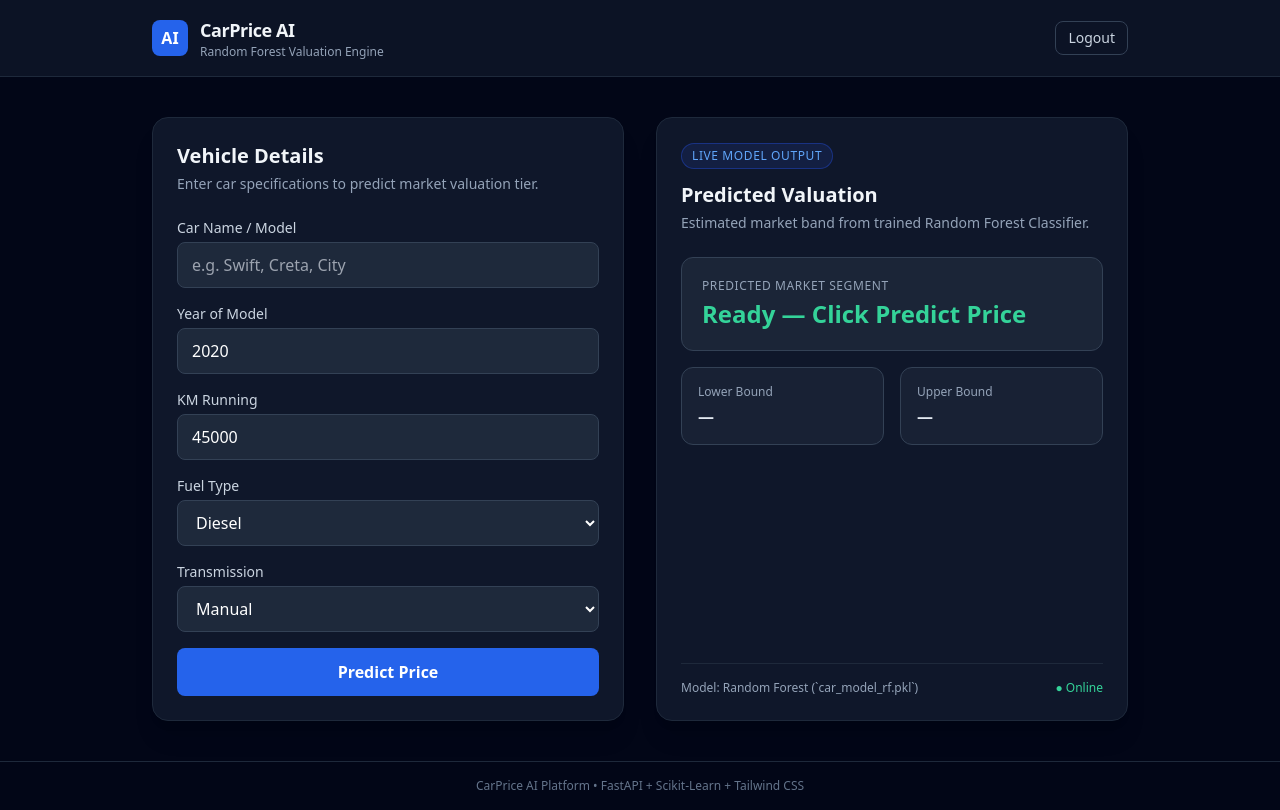
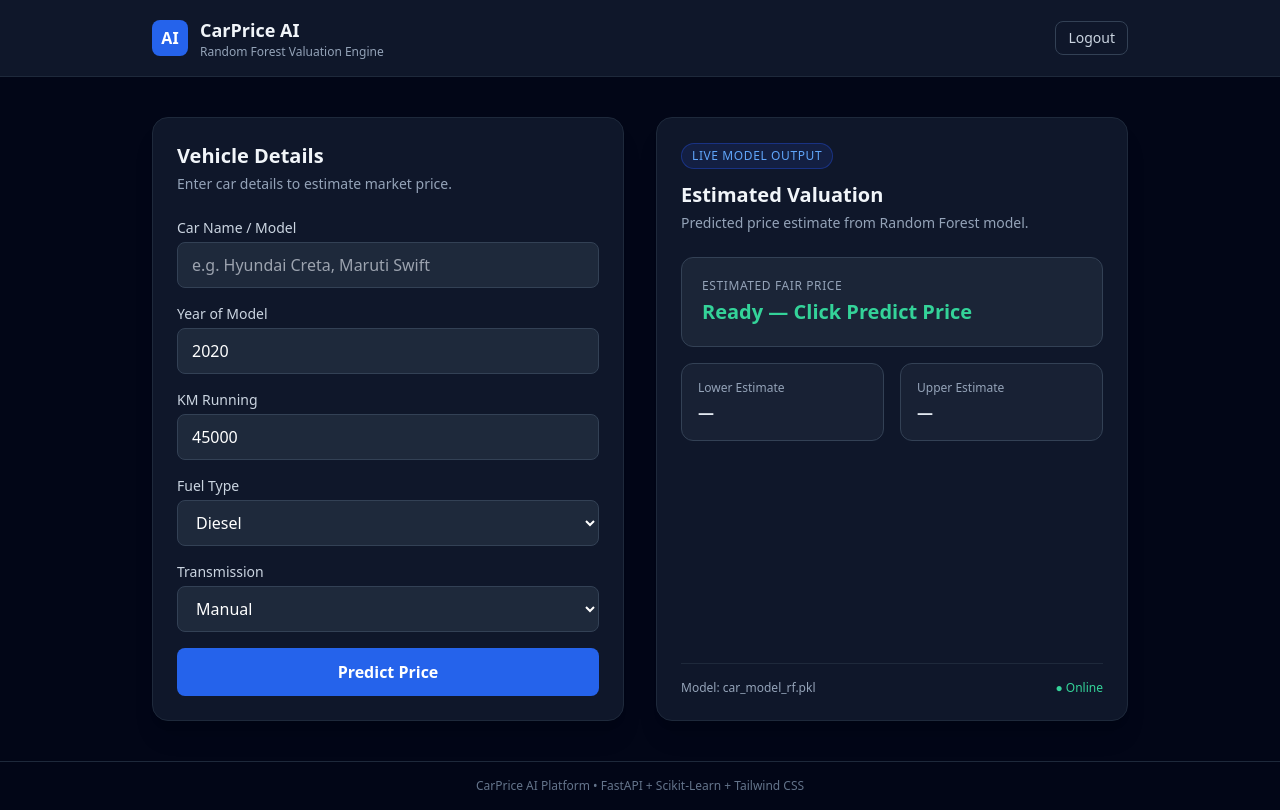
Before and after one commit to mayankbhalla02-crypto/carprice-ai, a plain HTML site: page templates/dashboard.html in a window 1280 px wide. Drawn offline with nearby package versions, Linux system fonts and the light colour scheme.

Commit message:
Refactor dashboard HTML for clarity and consistency

```diff
--- a/templates/dashboard.html
+++ b/templates/dashboard.html
@@ -7,13 +7,12 @@
   <script src="https://cdn.tailwindcss.com"></script>
 </head>
 <body class="min-h-screen bg-slate-950 text-slate-100 flex flex-col justify-between">
-  <!-- Navbar -->
-  <header class="border-b border-slate-800 bg-slate-900/80 backdrop-blur">
+  <header class="border-b border-slate-800 bg-slate-900">
     <div class="max-w-5xl mx-auto px-6 py-4 flex items-center justify-between">
       <div class="flex items-center gap-3">
         <div class="h-9 w-9 rounded-lg bg-blue-600 flex items-center justify-center font-bold text-white">AI</div>
         <div>
-          <h1 class="text-lg font-semibold tracking-tight">CarPrice AI</h1>
+          <h1 class="text-lg font-semibold">CarPrice AI</h1>
           <p class="text-xs text-slate-400">Random Forest Valuation Engine</p>
         </div>
       </div>
@@ -21,19 +20,18 @@
     </div>
   </header>
 
-  <!-- Main Content -->
   <main class="max-w-5xl w-full mx-auto px-6 py-10 grid grid-cols-1 md:grid-cols-2 gap-8">
-    <!-- Input Card -->
     <section class="bg-slate-900 border border-slate-800 rounded-2xl p-6 shadow-xl">
       <h2 class="text-xl font-semibold mb-1">Vehicle Details</h2>
-      <p class="text-sm text-slate-400 mb-6">Enter car specifications to predict market valuation tier.</p>
+      <p class="text-sm text-slate-400 mb-6">Enter car details to estimate market price.</p>
 
       <form id="predictionForm" class="space-y-4">
         <div>
-  <label for="car_name" class="block text-sm font-medium text-slate-300 mb-1">Car Name / Model</label>
-  <input type="text" id="car_name" name="car_name" placeholder="e.g. Swift, Creta, City"
-    class="w-full px-3.5 py-2.5 rounded-lg bg-slate-800 border border-slate-700 text-white focus:outline-none focus:border-blue-500" />
-</div>
+          <label for="car_name" class="block text-sm font-medium text-slate-300 mb-1">Car Name / Model</label>
+          <input type="text" id="car_name" name="car_name" placeholder="e.g. Hyundai Creta, Maruti Swift"
+            class="w-full px-3.5 py-2.5 rounded-lg bg-slate-800 border border-slate-700 text-white focus:outline-none focus:border-blue-500" />
+        </div>
+
         <div>
           <label for="year" class="block text-sm font-medium text-slate-300 mb-1">Year of Model</label>
           <input type="number" id="year" name="year" min="1995" max="2026" value="2020" required
@@ -73,40 +71,36 @@
       </form>
     </section>
 
-    <!-- Result Card -->
     <section class="bg-slate-900 border border-slate-800 rounded-2xl p-6 shadow-xl flex flex-col justify-between">
       <div>
         <span class="inline-block text-xs font-medium uppercase tracking-wider text-blue-400 bg-blue-950/60 border border-blue-800/60 px-2.5 py-1 rounded-full mb-3">
           Live Model Output
         </span>
-        <h2 class="text-xl font-semibold mb-1">Predicted Valuation</h2>
-        <p class="text-sm text-slate-400 mb-6">Estimated market band from trained Random Forest Classifier.</p>
+        <h2 class="text-xl font-semibold mb-1">Estimated Valuation</h2>
+        <p class="text-sm text-slate-400 mb-6">Predicted price estimate from Random Forest model.</p>
 
-        <!-- Error Box -->
         <div id="errorBox" class="hidden mb-4 p-3 rounded-lg bg-red-950/70 border border-red-800 text-red-200 text-sm"></div>
 
-        <!-- Fair Price Display -->
         <div class="p-5 rounded-xl bg-slate-800/80 border border-slate-700 mb-4">
-          <p class="text-xs uppercase tracking-wider text-slate-400 mb-1">Predicted Market Segment</p>
-          <p id="fairPriceDisplay" class="text-2xl font-bold text-emerald-400">Ready — Click Predict Price</p>
+          <p class="text-xs uppercase tracking-wider text-slate-400 mb-1">Estimated Fair Price</p>
+          <p id="fairPriceDisplay" class="text-xl font-bold text-emerald-400">Ready — Click Predict Price</p>
         </div>
 
-        <!-- Low / High Range -->
         <div class="grid grid-cols-2 gap-4">
           <div class="p-4 rounded-xl bg-slate-800/60 border border-slate-700">
-            <p class="text-xs text-slate-400 mb-1">Lower Bound</p>
+            <p class="text-xs text-slate-400 mb-1">Lower Estimate</p>
             <p id="lowEstDisplay" class="text-base font-semibold text-slate-200">—</p>
           </div>
           <div class="p-4 rounded-xl bg-slate-800/60 border border-slate-700">
-            <p class="text-xs text-slate-400 mb-1">Upper Bound</p>
+            <p class="text-xs text-slate-400 mb-1">Upper Estimate</p>
             <p id="highEstDisplay" class="text-base font-semibold text-slate-200">—</p>
           </div>
         </div>
       </div>
 
       <div class="mt-6 pt-4 border-t border-slate-800 text-xs text-slate-400 flex justify-between">
-        <span>Model: Random Forest (`car_model_rf.pkl`)</span>
-        <span id="statusBadge" class="text-emerald-400">● Online</span>
+        <span>Model: car_model_rf.pkl</span>
+        <span class="text-emerald-400">● Online</span>
       </div>
     </section>
   </main>
@@ -116,7 +110,6 @@
   </footer>
 
   <script>
-    formData.append("car_name", document.getElementById("car_name").value);
     document.getElementById("predictionForm").addEventListener("submit", async function (e) {
       e.preventDefault();
       const btn = document.getElementById("submitBtn");
@@ -127,6 +120,7 @@
 
       try {
         const formData = new FormData();
+        formData.append("car_name", document.getElementById("car_name").value);
         formData.append("year", document.getElementById("year").value);
         formData.append("kms_driven", document.getElementById("kms_driven").value);
         formData.append("fuel", document.getElementById("fuel").value);
@@ -147,7 +141,7 @@
           errorBox.classList.remove("hidden");
         }
       } catch (err) {
-        errorBox.textContent = "Network error: " + err.message;
+        errorBox.textContent = "Request failed: " + err.message;
         errorBox.classList.remove("hidden");
       } finally {
         btn.textContent = "Predict Price";
```
